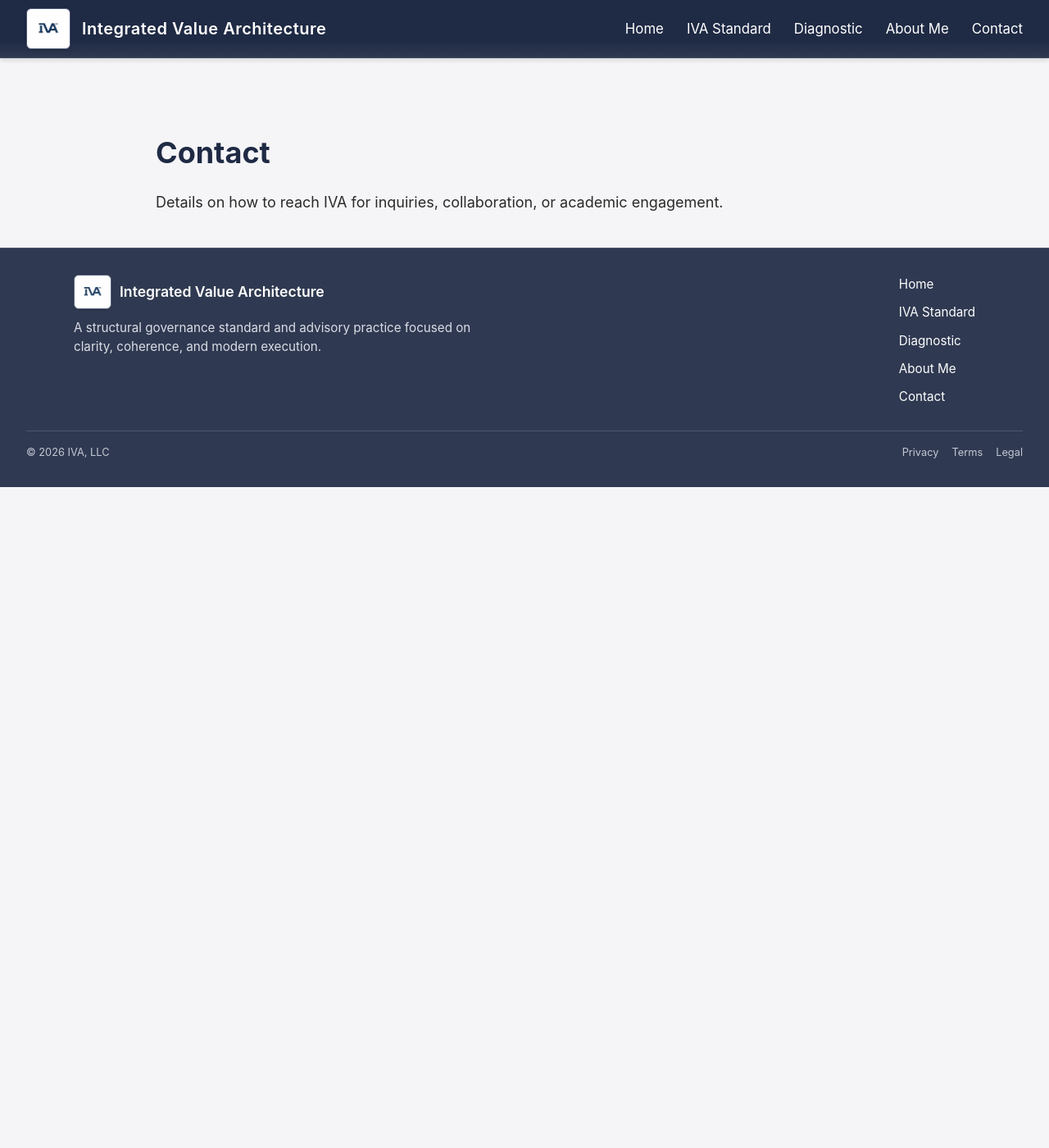
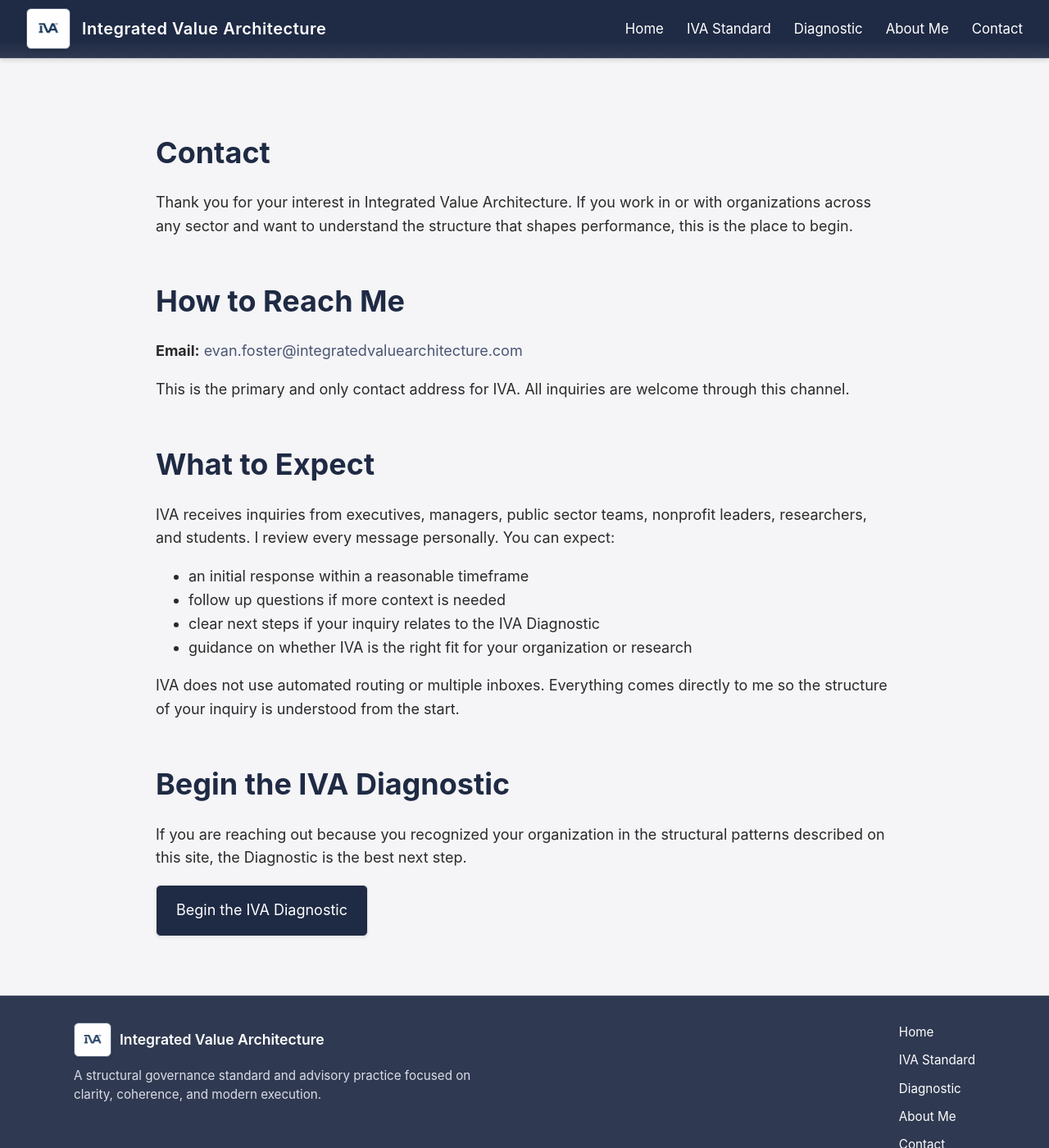
Before and after one commit to efost7873/integratedvaluearchitecture.com, a Jekyll site: the page built from contact.md, in a window 1280 px wide and 1400 px high, scrolled down 258 px. Shown: the whole window at 82% size. Built offline with Jekyll 4.4.1, drawn with Linux system fonts in a browser that asks for light colours; before the commit the page ends 900 px from its top, so only the background shows below that.

Commit message:
Update contact.md

```diff
--- a/contact.md
+++ b/contact.md
@@ -3,6 +3,65 @@ layout: default
 title: Contact
 ---
 
-# Contact
+<main>
 
-Details on how to reach IVA for inquiries, collaboration, or academic engagement.
+  <!-- INTRO -->
+  <section style="margin-bottom: 48px;">
+    <h1>Contact</h1>
+    <p>
+      Thank you for your interest in Integrated Value Architecture. If you work in or with organizations across any sector and want to understand the structure that shapes performance, this is the place to begin.
+    </p>
+  </section>
+
+  <!-- CONTACT INFORMATION -->
+  <section style="margin-bottom: 48px;">
+    <h1>How to Reach Me</h1>
+
+    <p>
+      <strong>Email:</strong> <a href="mailto:evan.foster@integratedvaluearchitecture.com">evan.foster@integratedvaluearchitecture.com</a>
+    </p>
+
+    <p>
+      This is the primary and only contact address for IVA. All inquiries are welcome through this channel.
+    </p>
+  </section>
+
+  <!-- WHAT TO EXPECT -->
+  <section style="margin-bottom: 48px;">
+    <h1>What to Expect</h1>
+
+    <p>
+      IVA receives inquiries from executives, managers, public sector teams, nonprofit leaders, researchers, and students. I review every message personally. You can expect:
+    </p>
+
+    <ul>
+      <li>an initial response within a reasonable timeframe</li>
+      <li>follow up questions if more context is needed</li>
+      <li>clear next steps if your inquiry relates to the IVA Diagnostic</li>
+      <li>guidance on whether IVA is the right fit for your organization or research</li>
+    </ul>
+
+    <p>
+      IVA does not use automated routing or multiple inboxes. Everything comes directly to me so the structure of your inquiry is understood from the start.
+    </p>
+  </section>
+
+  <!-- DIAGNOSTIC CTA -->
+  <section style="margin-bottom: 48px;">
+    <h1>Begin the IVA Diagnostic</h1>
+
+    <p>
+      If you are reaching out because you recognized your organization in the structural patterns described on this site, the Diagnostic is the best next step.
+    </p>
+
+    <p>
+      <a href="https://forms.office.com/r/MBD3cfM2mG"
+         target="_blank"
+         class="card"
+         style="display: inline-block; padding: 16px 24px; background: #1F2A44; color: white; border-radius: 6px; text-decoration: none; font-size: 18px;">
+        Begin the IVA Diagnostic
+      </a>
+    </p>
+  </section>
+
+</main>
```
